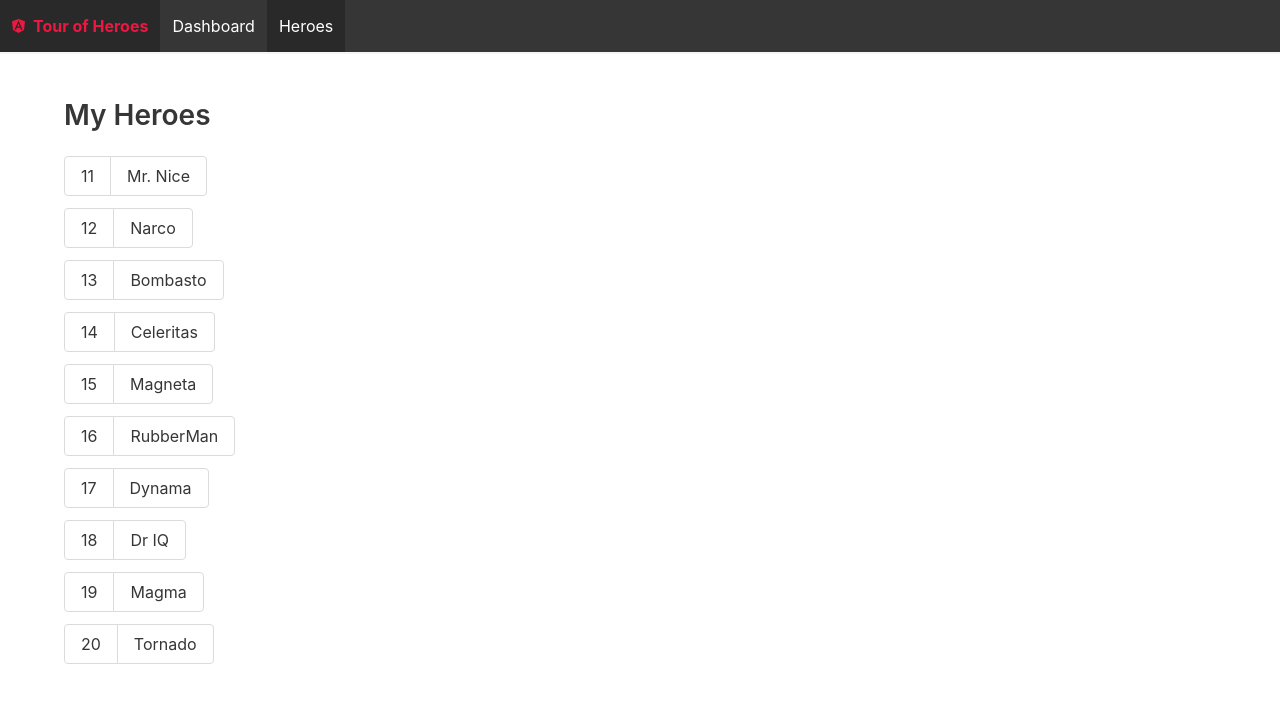
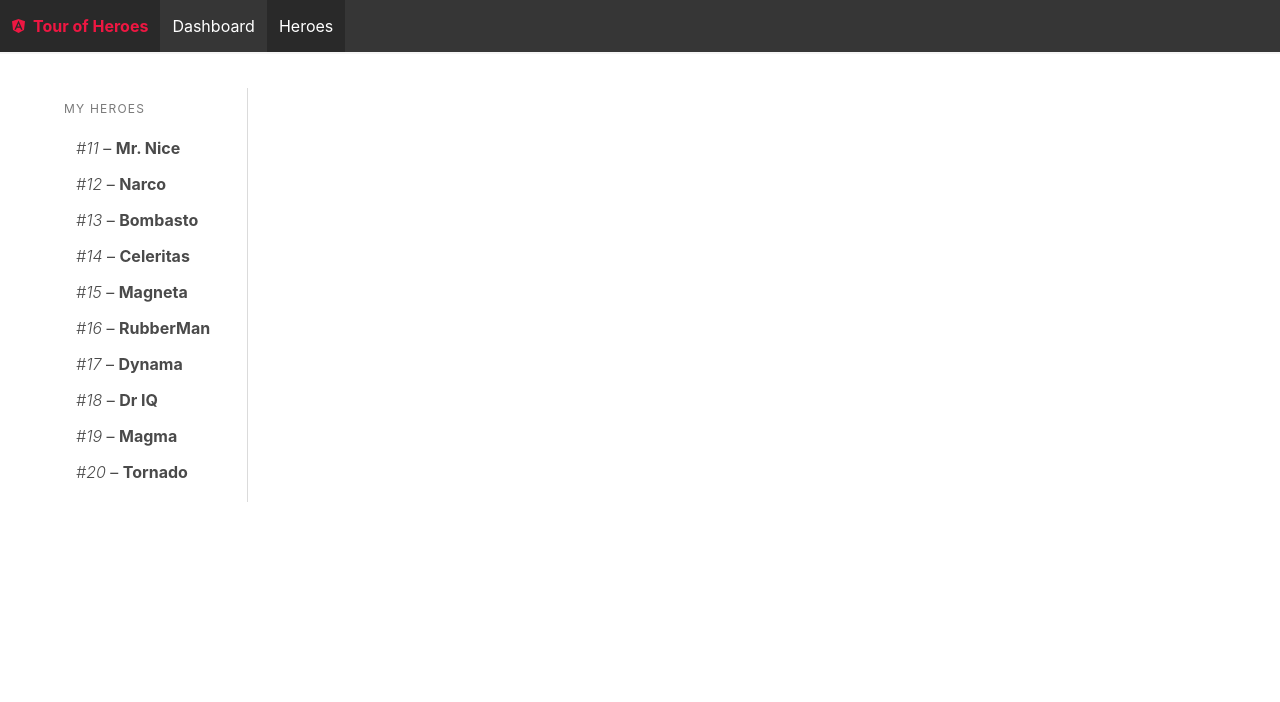
Before and after one commit to ajkl2533/tour-of-heroes, an Angular app: page /heroes in a window 1280 px wide. Shown: the top 702 px of the page. Built offline with nearby package versions, Linux system fonts and the light colour scheme.

Commit message:
Update - heroes list styles update

```diff
--- a/src/app/components/hero/heroes.component.html
+++ b/src/app/components/hero/heroes.component.html
@@ -1,17 +1,14 @@
 <div class="columns">
-  <div class="column is-one-third-tablet">
-    <div class="content">
-        <h2 class="title">My Heroes</h2>
-        <div class="field has-addons" *ngFor="let hero of heroes">
-          <div class="control">
-            <span class="button static">{{ hero.id }}</span>
-          </div>
-          <div class="control">
-              <a (click)="onSelect(hero)" class="button">{{ hero.name }}</a>
-            </div>
-        </div>
-    </div>
-  </div>
+  <aside class="column is-2 aside menu">
+    <p class="menu-label">My heroes</p>
+    <ul class="menu-list">
+      <li *ngFor="let hero of heroes">
+        <a (click)="onSelect(hero)">
+          <span class="is-italic has-text-weight-light">#{{ hero.id }}</span> &ndash; <strong>{{ hero.name }}</strong>
+        </a>
+      </li>
+    </ul>
+  </aside>
   <div class="column">
       <app-hero-select [hero]="selectedHero"></app-hero-select>
   </div>
--- a/src/app/components/hero/heroes.component.scss
+++ b/src/app/components/hero/heroes.component.scss
@@ -0,0 +1,3 @@
+.aside {
+    border-right: 1px solid #dbdbdb;
+}
```
